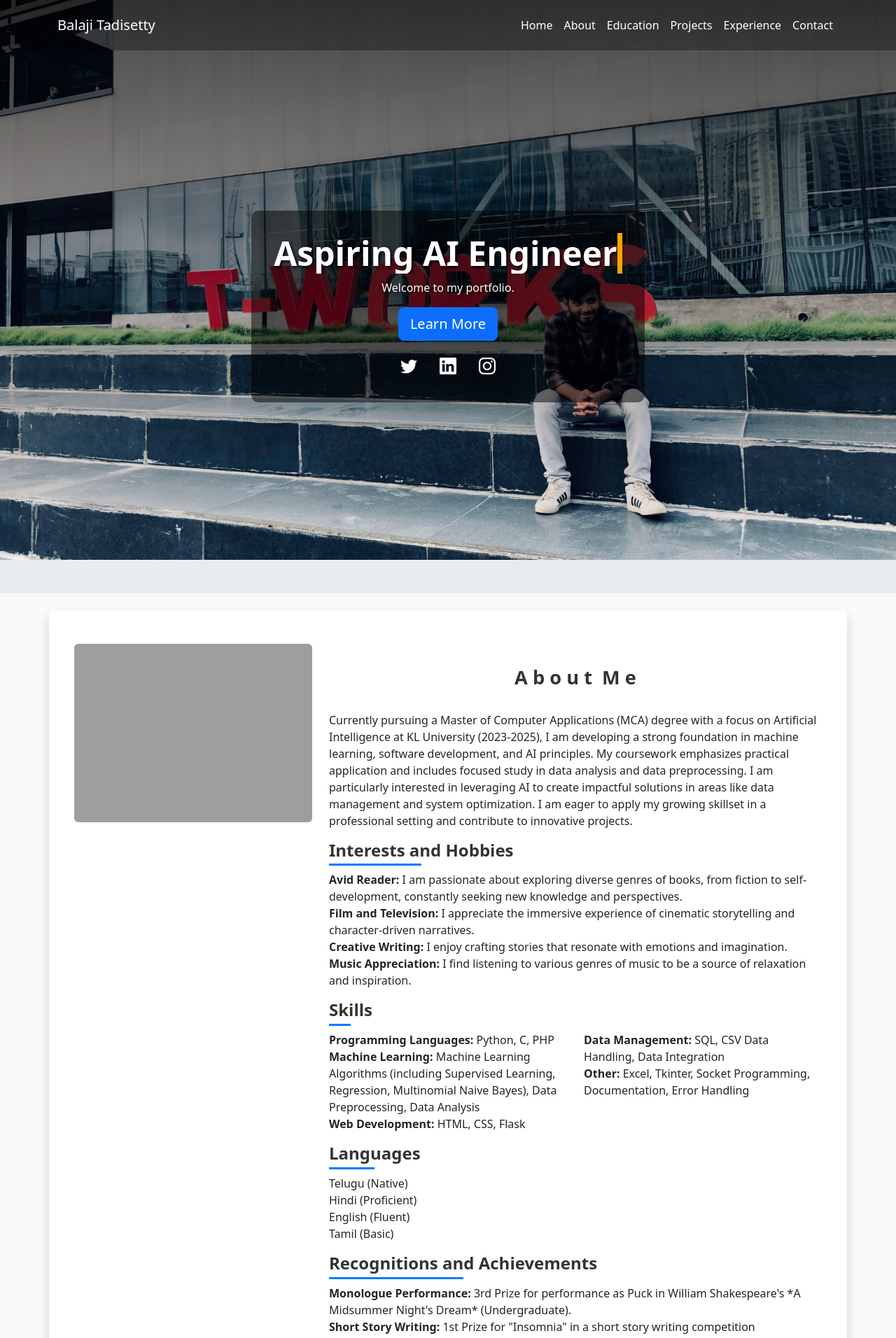
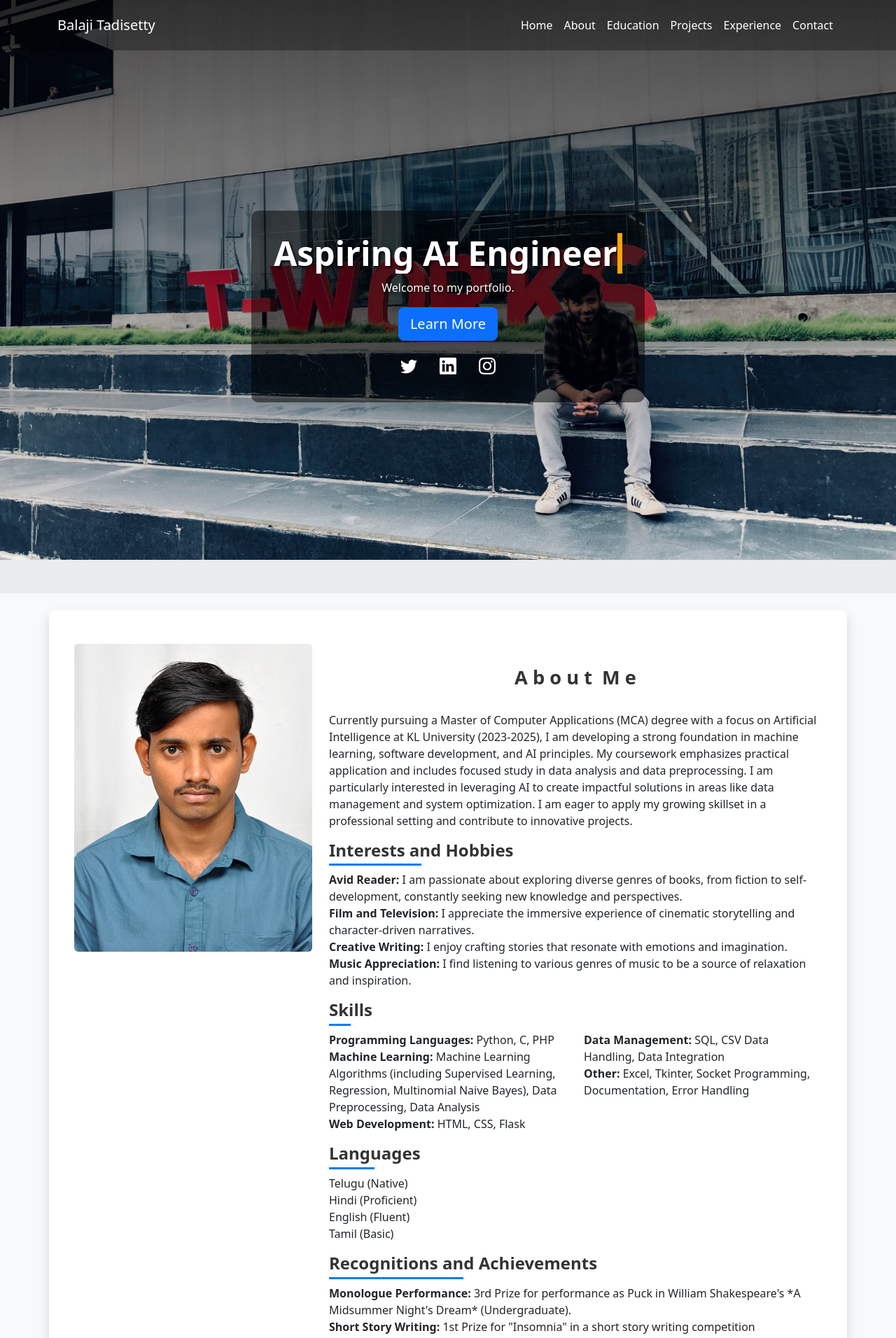
Before and after one commit to balajibalu08/portfolio008, a Flask app: page / in a window 1280 px wide. Shown: the top 1912 px of the page at 70% size. Run offline with Flask 3, Linux system fonts and the light colour scheme; some libraries are stand-ins or nearby versions; some web fonts are replaced; grey boxes are pictures that could not be loaded.

Commit message:
Add files via upload

```diff
--- a/templates/index.html
+++ b/templates/index.html
@@ -81,7 +81,7 @@
             <div class="container">
                 <div class="row gy-4 justify-content-between bg-white p-4 rounded shadow">
                     <div class="col-lg-4 profile-img">
-                        <img src="{{ url_for('static', filename='img/BJ-275.jpg') }}" class="img-fluid rounded" alt="Profile Picture">
+                        <img src="{{ url_for('static', filename='img/BJ-275.png') }}" class="img-fluid rounded" alt="Profile Picture">
                     </div>
                     <div class="col-lg-8">
                         <h2 class="side-heading-3d">
```
